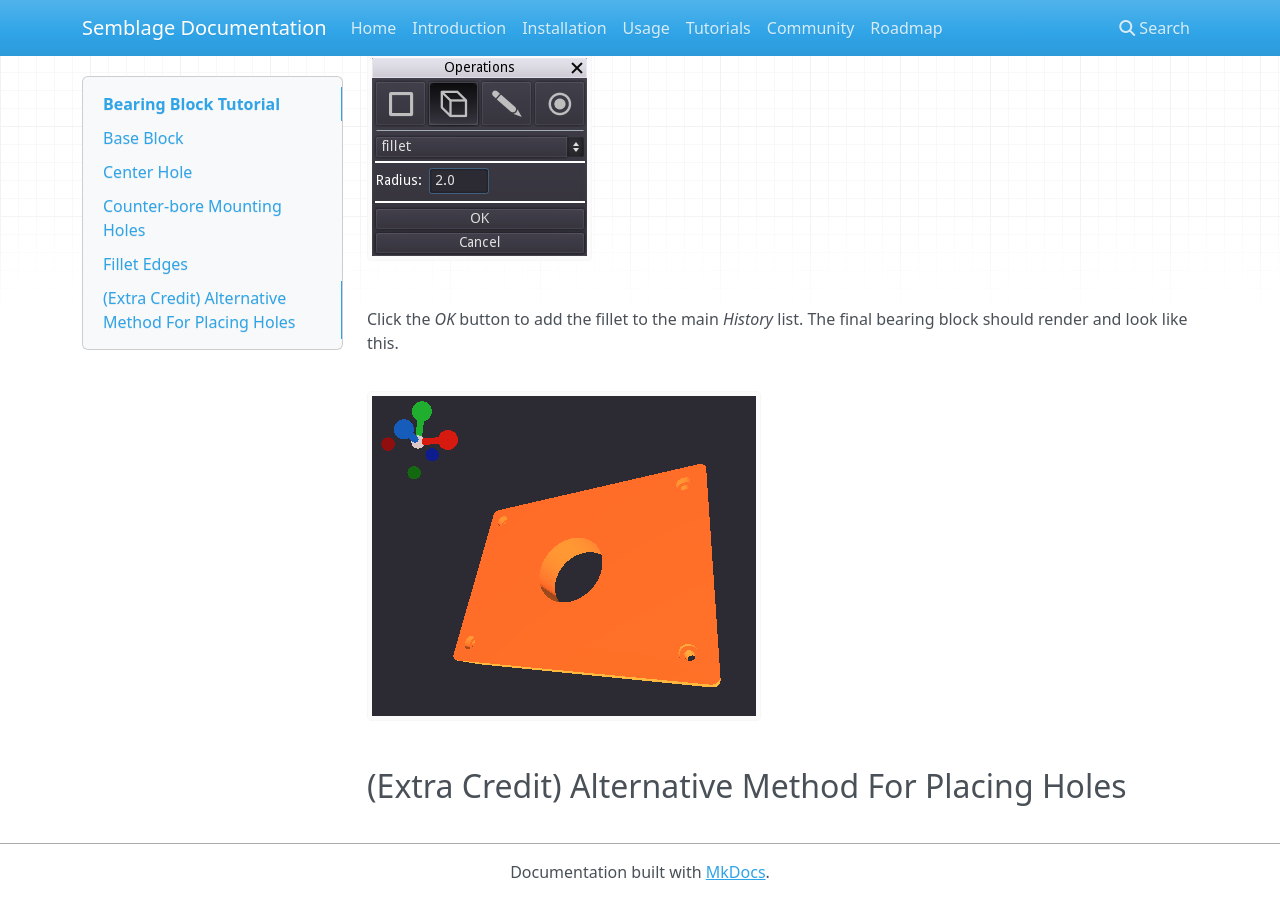
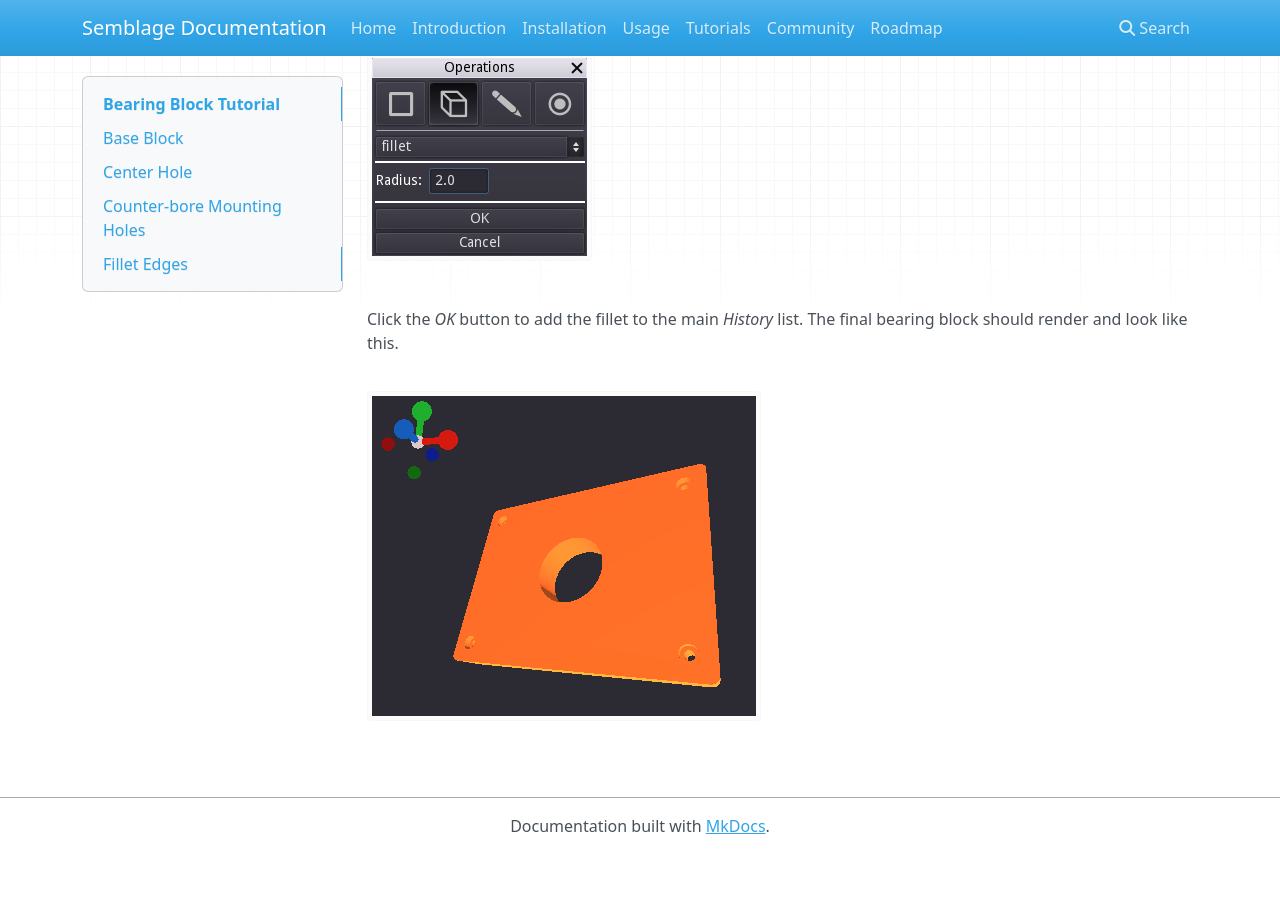
Before and after one commit to 7BIndustries/semblage-docs, an MkDocs documentation site: the page built from docs/tutorials/pillow_block_bearing.md, in a window 1280 px wide and 900 px high, scrolled down 13632 px. Built offline with MkDocs 1.6.1, drawn with Linux system fonts in a browser that asks for light colours; nearby versions of some CDN libraries; after the commit the page ends 14486 px from its top, so only the background shows below that.

Commit message:
Removed extra credit section since it did not fit in a beginner example

```diff
--- a/docs/tutorials/pillow_block_bearing.md
+++ b/docs/tutorials/pillow_block_bearing.md
@@ -234,5 +234,3 @@ The dialog should look like this now.
 Click the _OK_ button to add the fillet to the main _History_ list. The final bearing block should render and look like this.
 
 ![Bearing Block Final Result](_static/Bearing_Block_Final_Result.png)
-
-## (Extra Credit) Alternative Method For Placing Holes
```
